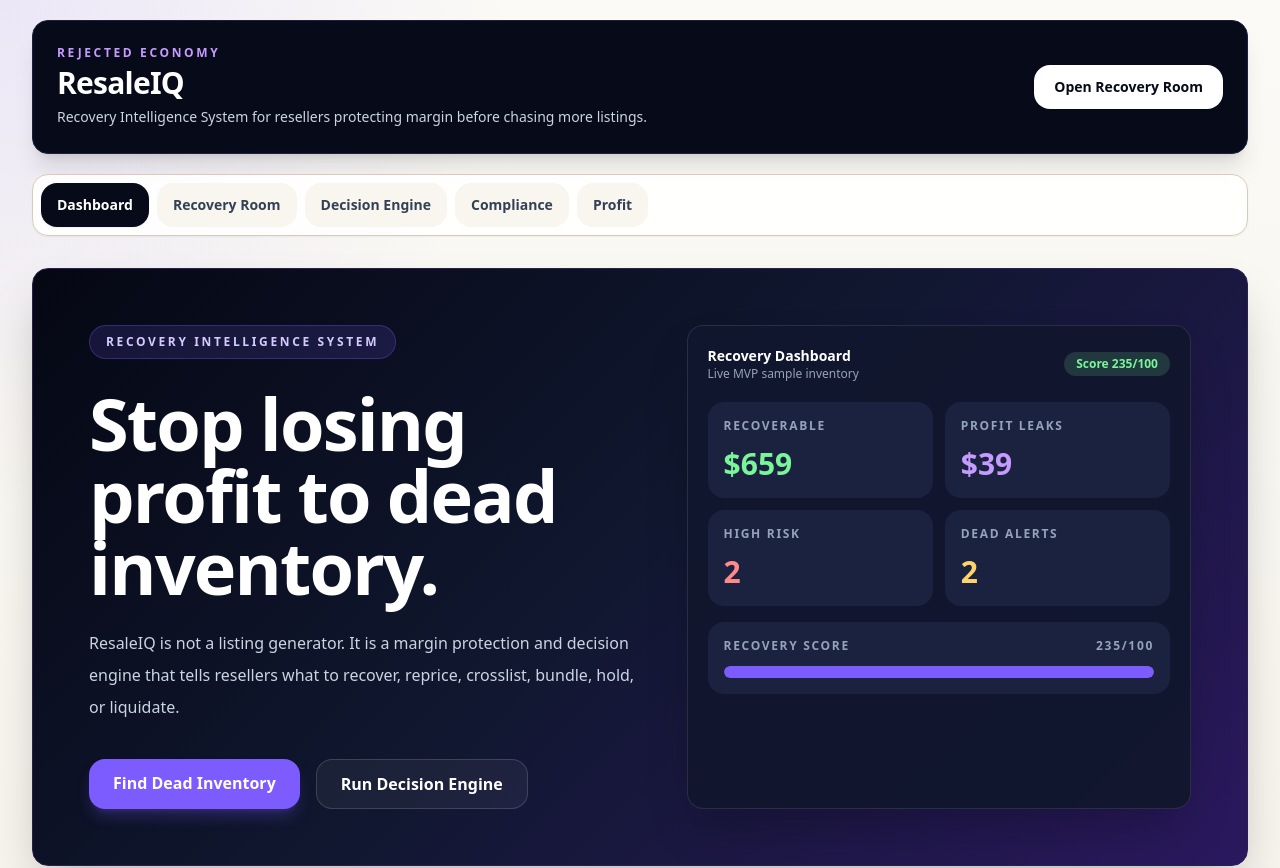
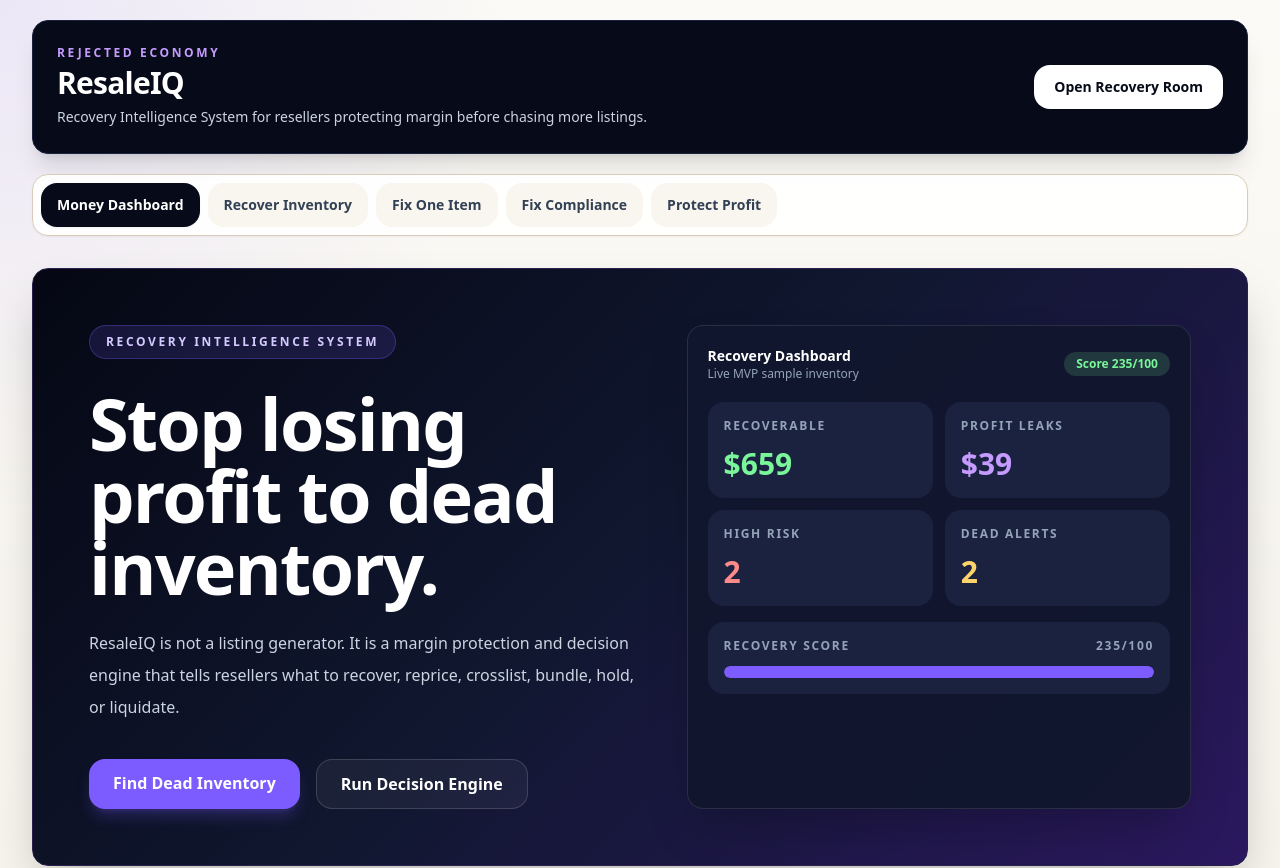
Before and after one commit to RejectedDope/ResaleIQ, a Next.js app: page / in a window 1280 px wide. Shown: the top 868 px of the page. Built offline with nearby package versions, Linux system fonts and the light colour scheme.

Commit message:
Tighten navigation action language

```diff
--- a/components/Nav.tsx
+++ b/components/Nav.tsx
@@ -4,11 +4,11 @@
 import { usePathname } from 'next/navigation';
 
 const links = [
-  { href: '/', label: 'Dashboard' },
-  { href: '/dead-listings', label: 'Recovery Room' },
-  { href: '/analyze', label: 'Decision Engine' },
-  { href: '/compliance', label: 'Compliance' },
-  { href: '/profit', label: 'Profit' },
+  { href: '/', label: 'Money Dashboard' },
+  { href: '/dead-listings', label: 'Recover Inventory' },
+  { href: '/analyze', label: 'Fix One Item' },
+  { href: '/compliance', label: 'Fix Compliance' },
+  { href: '/profit', label: 'Protect Profit' },
 ];
 
 export function Nav() {
```
